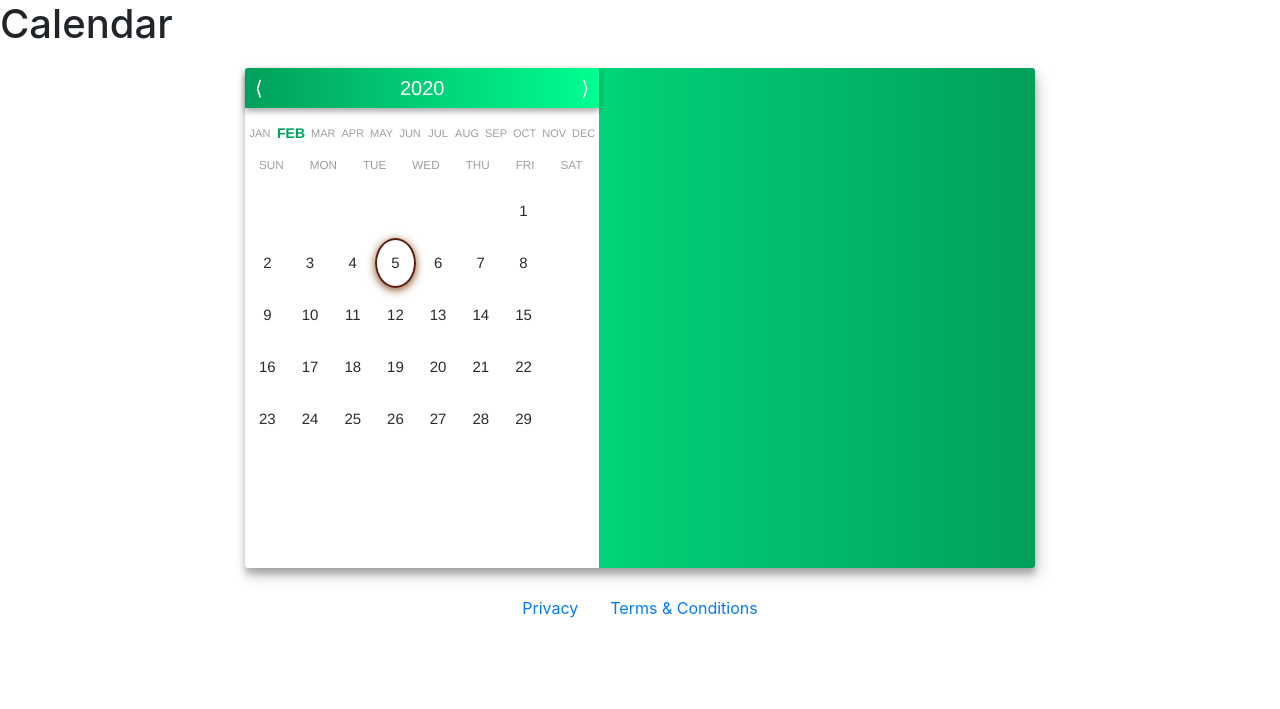
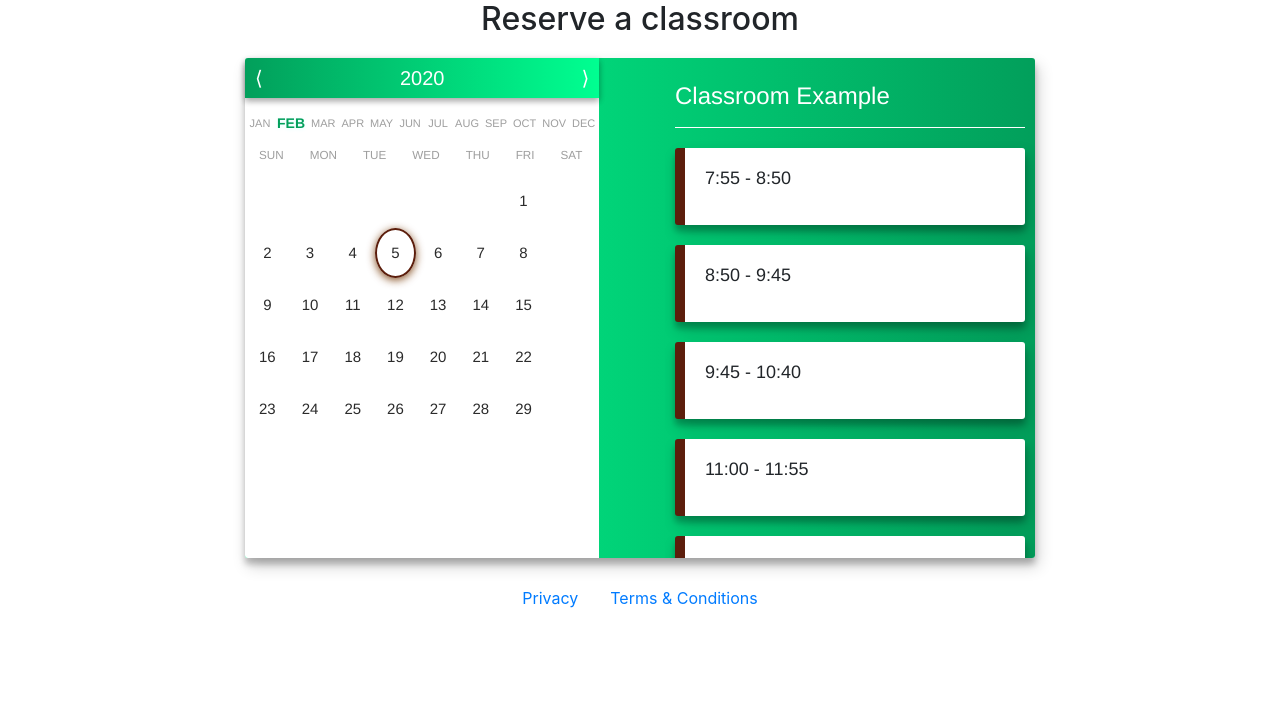
Before and after one commit to codecento/app_reservas, a PHP site: page / in a window 1280 px wide. Shown: the part 101-810 px from the top of the page. Run offline with PHP 8.4, Linux system fonts and the light colour scheme; the visitor is signed in with stand-in values (Sample User, id 1).

Commit message:
style changed on calendar - starting register validation

```diff
--- a/app/Controller.php
+++ b/app/Controller.php
@@ -1,7 +1,5 @@
 <?php
 include ('libs/utils.php');
-include ('Validacion.php');
-include ('Session.php');
 
 class Controller
 {
@@ -20,7 +18,7 @@ class Controller
     {
         try{
             if(isset($_REQUEST["register-submit"])){
-
+                $validacion = new Validacion();
             }else if(isset($_REQUEST["login-submit"])){
                 /* Sanitize input values and store them */
                 $user = Validacion::sanitiza("username");
--- a/app/templates/home.php
+++ b/app/templates/home.php
@@ -1,5 +1,5 @@
 <?php ob_start(); ?>
-<h1>Calendar</h1>
+<h2 class="page-title">Reserve a classroom</h2>
 <div class="content">
   <div class="calendar-container">
     <div class="calendar">
--- a/web/css/style.css
+++ b/web/css/style.css
@@ -14,7 +14,15 @@
   -webkit-box-shadow: 3px 8px 16px rgba(0, 0, 0, 0.19), 0 6px 6px rgba(0, 0, 0, 0.23);
 }
 
-.events-container {
+#classroomName {
+  border-bottom: 1px solid white;
+}
+
+.hours-text {
+  font-size: 18px;
+}
+
+.hours-container {
   overflow-y: scroll;
   float: right;
   height: 100%;
@@ -26,12 +34,12 @@
   border-top-right-radius: 3px;
 }
 
-.events-container:after {
+.hours-container:after {
   clear: both;
 }
 
-.event-card {
-  padding: 20px 0;
+.range {
+  padding: 20px;
   width: 350px;
   margin: 20px auto;
   display: block;
@@ -327,6 +335,10 @@
 
 /* Variables that set web details colors */
 /* Placeholder that defines how transitions will be in the website */
+.page-title {
+  text-align: center;
+}
+
 /* NAVBAR START */
 #navbarSupportedContent li a {
   text-decoration: none;
--- a/web/js/calendar.js
+++ b/web/js/calendar.js
@@ -1,3 +1,5 @@
+var hours = ["7:55 - 8:50","8:50 - 9:45","9:45 - 10:40","11:00 - 11:55", "11:55 - 12:50", "12:50 - 13:45", "14:05 - 15:00", "15:00 - 15:55", "15:55 - 16:50", "16:50 - 17:45","18:05 - 19:00", "19:00 - 19:55", "19:55 - 20:50","21:10 - 22:05"];
+
 // Setup the calendar with the current date
 $(document).ready(function(){
     var date = new Date();
@@ -104,6 +106,15 @@ function prev_year(event) {
 
 // Display all events of the selected date in card views
 function show_hours() {
+    var hoursContainer = $(".hours-container");
+    hoursContainer.empty();
+    hoursContainer.show(250);
+    var classroomName = "Classroom Example";
+    hoursContainer.append($("<h4 id='classroomName' class='mt-4 text-white pb-3'>"+classroomName+"</h4>"));
+    for(var i=0; i<14; i++) {
+        var range = $("<div class='range' id='"+hours[i]+"'><p class='hours-text'>"+hours[i]+"</p></div>");
+        hoursContainer.append(range);
+    }
 
 
 
--- a/web/sass/_calendar.scss
+++ b/web/sass/_calendar.scss
@@ -28,7 +28,16 @@ $border_color_3: rgb(202, 97, 10);
 	-moz-box-shadow: 3px 8px 16px rgba(0,0,0,0.19), 0 6px 6px rgba(0,0,0,0.23);
 	-webkit-box-shadow: 3px 8px 16px rgba(0,0,0,0.19), 0 6px 6px rgba(0,0,0,0.23);
 }
-.events-container {
+
+#classroomName{
+	border-bottom: 1px solid white;
+}
+
+.hours-text{
+	font-size: 18px;
+}
+
+.hours-container {
 	overflow-y: scroll;
 	float: right;
 	height: 100%;
@@ -42,8 +51,8 @@ $border_color_3: rgb(202, 97, 10);
 		clear: both;
 	}
 }
-.event-card {
-	padding: 20px 0;
+.range {
+	padding: 20px;
 	width: 350px;
 	margin: 20px auto;
 	display: block;
--- a/web/sass/style.scss
+++ b/web/sass/style.scss
@@ -9,6 +9,10 @@ $color_2: #029f5b;
 	-webkit-transition: all 0.1s linear;
 	-moz-transition: all 0.1s linear;
 	transition: all 0.1s linear;
+}
+
+.page-title{
+    text-align: center;
 }
 
 /* NAVBAR START */
```
Also changed, not shown: 1 other file.
